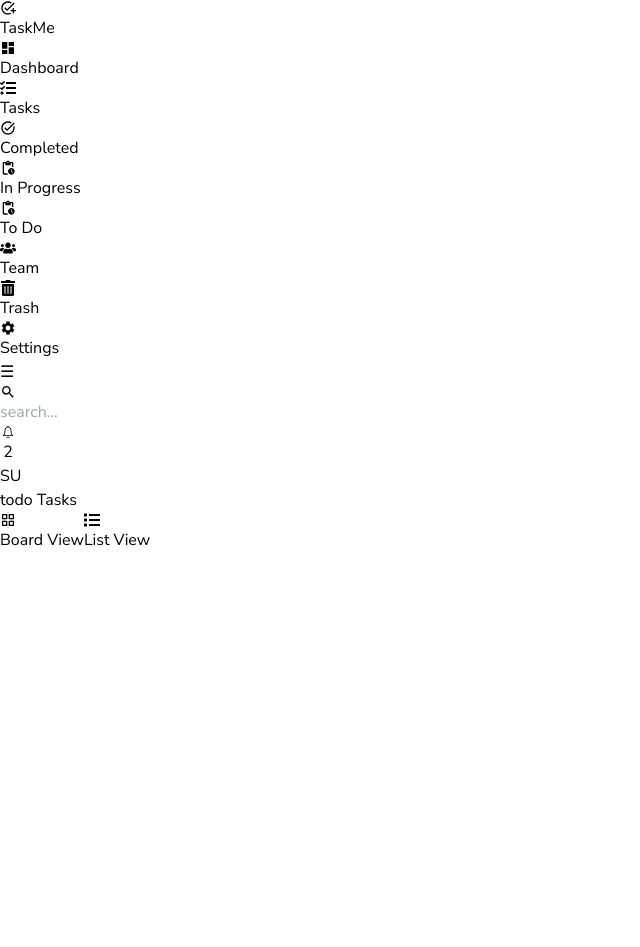
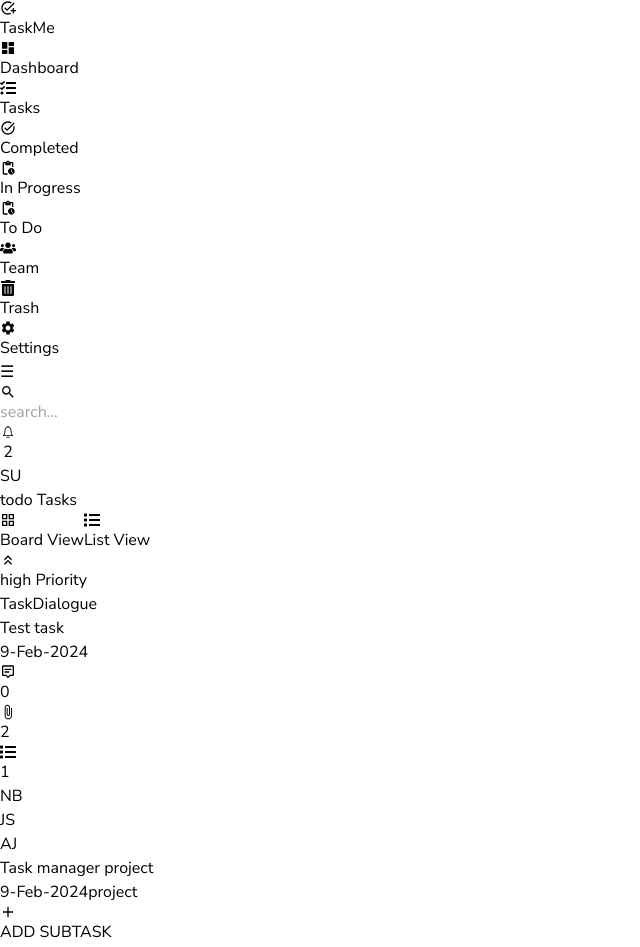
Before and after one commit to natscott1738/SMART_TASK_MANAGEMENT_SYSTEM, a React (Vite) app in the folder client/: page /todo/todo in a window 1280 px wide. Shown: the top 947 px of the page, without its empty margins (0-640 px from the left). Before the commit the page ends 800 px from the top, so only its background shows below. Built offline with nearby package versions, Linux system fonts and the light colour scheme; sample sign-in values are in the browser's storage.

Commit message:
task categories

```diff
--- a/client/src/components/BoardView.jsx
+++ b/client/src/components/BoardView.jsx
@@ -1,11 +1,15 @@
 import React from 'react'
+import TaskCard from './TaskCard'
 
 const BoardView = ({tasks}) => {
   return (
-    <div className='w-full py-4 grid-cols-1 sm:grid-cols-2 md:grid-cols-3 gap-4 2xl:gap-10'>
-
+    <div className='w-full py-4 grid grid-cols-1 sm:grid-cols-2 md:grid-cols-3 gap-4 2xl:gap-10'>
+        {
+            tasks.map((task, index) => (
+                <TaskCard task={task} key={index} />
+            ))
+        }
     </div>
-  )
-}
-
-export default BoardView
+  );
+};
+export default BoardView;
--- a/client/src/components/Tabs.jsx
+++ b/client/src/components/Tabs.jsx
@@ -1,33 +1,35 @@
-import React from 'react';
-import { Tab } from '@headlessui/react';
+import { Tab } from "@headlessui/react";
 
 function classNames(...classes) {
-    return classes.filter(Boolean).join(" ");
+  return classes.filter(Boolean).join(" ");
 }
 
-const Tabs = ({tabs, setSelected, children}) => {
+export default function Tabs({ tabs, setSelected, children }) {
   return (
     <div className='w-full px-1 sm:px-0'>
-        <Tab.Group>
-            <Tab.List className="flex space-x-6 rounded-xl p-1">
-              {
-                tabs.map((tab, index)=> (
-                    <Tab key={index + tab.title}
+      <Tab.Group>
+        <Tab.List className='flex space-x-6 rounded-xl p-1'>
+          {tabs.map((tab, index) => (
+            <Tab
+              key={tab.title}
+              onClick={() => setSelected(index)}
+              className={({ selected }) =>
+                classNames(
+                  "w-fit flex items-center outline-none gap-2 px-3 py-2.5 text-base font-medium leading-5 bg-white",
 
-                    onClick={()=> setSelected(index)}
-                    className={({selected})=> classNames("w-fit flex items-center outline-none gap-2 px-3 py-2.5 text-base font-medium leading-5 bg-white", selected ? "text-blue-700 border-b-2 border-blue-600": "text-gray-800 hover:text-blue-800")}>
-                        {tab.icon}
-                        <span> {tab.title} </span>
-                    </Tab>
-                ))
+                  selected
+                    ? "text-blue-700  border-b-2 border-blue-600"
+                    : "text-gray-800  hover:text-blue-800"
+                )
               }
-
-            </Tab.List>
-
-            <Tab.Panel className='w-full mt-2'>{children}</Tab.Panel>
-        </Tab.Group>
+            >
+              {tab.icon}
+              <span>{tab.title}</span>
+            </Tab>
+          ))}
+        </Tab.List>
+        <Tab.Panels className='w-full mt-2'>{children}</Tab.Panels>
+      </Tab.Group>
     </div>
-  )
+  );
 }
-
-export default Tabs
--- /dev/null
+++ b/client/src/components/TaskCard.jsx
@@ -0,0 +1,121 @@
+import clsx from 'clsx';
+import React, { useState } from 'react';
+import { MdAttachFile,
+         MdKeyboardArrowDown,
+         MdKeyboardArrowUp,
+         MdKeyboardDoubleArrowUp
+        } from 'react-icons/md';
+import { useSelector } from 'react-redux';
+import { BGS, formatDate, PRIORITYSTYLES, TASK_TYPE } from '../utils';
+import TaskDialogue from './task/TaskDialogue';
+import { BiMessageAltDetail } from 'react-icons/bi';
+import { FaList } from 'react-icons/fa';
+import UserInfo from './UserInfo';
+import { IoMdAdd} from 'react-icons/io';
+
+const ICONS = {
+    high: <MdKeyboardDoubleArrowUp />,
+    medium: <MdKeyboardArrowUp />,
+    low: <MdKeyboardArrowDown />,
+  };
+
+const TaskCard = ({task}) => {
+    const { user } = useSelector((state)=> state.auth);
+    const [open, setOpen] = useState(false);
+  return (
+    <>
+    <div className='w-full h-fit bg-white shadow-md p-4 rounded border border-gray-300 mb-4'>
+    <div className='w-full flex justify-between'>
+
+
+
+        <div className={clsx('flex flex-1 gap-1 items-center text-sm font-medium', PRIORITYSTYLES[task?.priority]
+        )}>
+            <span className='text-lg'>{ICONS[task?.priority]}</span>
+            <span className='uppercase'>{task?.priority} Priority</span>
+        </div>
+
+        {user?.isAdmin && <TaskDialogue task={task}/>}
+    </div>
+    <>
+    <div className='flex items-center gap-2'>
+        <div className={clsx('w-4 h-4 rounded-full', TASK_TYPE[task.stage])}
+        />
+
+    <h4 className='line-clamp-1 text-black'>{task?.title}</h4>
+    </div>
+    <span className='text-sm text-gray-600'>
+        {formatDate(new Date(task?.date))}
+    </span>
+    </>
+
+    <div className='w-full border-t border-gray-200 my-2'/>
+    <div className='flex items-center justify-between mb-2'>
+        <div className='flex items-center gap-3'>
+        <div className='flex gap-1 items-center text-sm text-gray-600'>
+            <BiMessageAltDetail />
+            <span>{task?.activities?.length}</span>
+        </div>
+
+        <div className='flex gap-1 items-center text-sm text-gray-600'>
+            <MdAttachFile />
+            <span>{task?.assets?.length}</span>
+        </div>
+
+        <div className='flex gap-1 items-center text-sm text-gray-600'>
+            <FaList />
+            <span>{task?.subTasks?.length}</span>
+        </div>
+        </div>
+
+        <div className='flex flex-row-reverse'>
+        {task?.team?.map((m, index)=> (
+            <div
+            key={index}
+            className={clsx('w-7 h-7 rounded-full text-white flex items-center justify-center text-sm -mr-1', BGS[index % BGS?.length])}
+            >
+                <UserInfo user={m} />
+            </div>
+        ))}
+        </div>
+    </div>
+
+    {/* sub tasks */}
+    {task?.subTasks?.length > 0 ? (
+    <div className='py-4 border-t border-gray-200'>
+        <h5 className='text-base line-clamp-1 text-black'>{task?.subTasks[0].title}</h5>
+
+        <div className='p-4 space-x-8'>
+            <span className='text-sm text-gray-600'>{formatDate(new Date(task?.subTasks[0]?.date))}</span>
+            <span className='bg-blue-600/10 px-3 py-1 rounded-full text-blue-700 font-medium'>
+                {task?.subTasks[0].tag}
+            </span>
+
+        </div>
+    </div>
+    ) : (
+         <>
+         <div className='py-4 border-t border-gray-200'>
+            <span className='text-gray-500'>No Sub-Task</span>
+         </div>
+         </>
+    )}
+
+    <div className='w-full pb-2'>
+        <button
+        disabled={user.isAdmin ? false : true}
+        className='w-full flex gap-4 items-center text-sm text-gray-500 font-semibold disabled:cursor-not-allowed disabled:text-gray-300'
+        >
+            <IoMdAdd className='text-lg'/>
+            <span>ADD SUBTASK</span>
+        </button>
+    </div>
+    </div>
+
+    {/* <AddSubTask open={open} setOpen={setOpen} id={task_id}/> */}
+
+    </>
+  )
+}
+
+export default TaskCard;
--- /dev/null
+++ b/client/src/components/task/Table.jsx
@@ -0,0 +1,147 @@
+import React, { useState } from 'react'
+import { MdAttachFile, MdKeyboardArrowDown,
+         MdKeyboardArrowUp,
+         MdKeyboardDoubleArrowUp
+        } from 'react-icons/md';
+import { BGS, formatDate, PRIORITYSTYLES, TASK_TYPE } from '../../utils';
+import clsx from 'clsx';
+import { BiMessageAltDetail } from 'react-icons/bi';
+import { FaList } from 'react-icons/fa';
+import UserInfo from '../UserInfo';
+import Button from '../Button';
+
+
+
+const ICONS ={
+    high: <MdKeyboardDoubleArrowUp />,
+    medium: <MdKeyboardArrowUp />,
+    low: <MdKeyboardArrowDown />,
+}
+const Table = ({ tasks }) => {
+    const [openDialogue, setOpenDialogue] = useState(false);
+    const [selected, setSelected] = useState(null);
+
+    const deleteClicks = () => {};
+
+const TableHeader = () => (
+    <thead className='w-full border-b border-gray-300'>
+      <tr className='w-full text-black text-left'>
+        <th className='py-2'>Task Title</th>
+        <th className='py-2'>Priority</th>
+        <th className='py-2 line-clamp-1'>Created At</th>
+        <th className='py-2'>Assets</th>
+        <th className='py-2'>Team</th>
+      </tr>
+    </thead>
+  );
+
+const TableRow = ({ task }) => (
+<tr className='border-b border-gray-200 text-gray-600 hover:bg-gray-300/10'>
+    <td className='py-2'>
+            <div className='flex items-center gap-2'>
+            <div
+                className={clsx("w-4 h-4 rounded-full", TASK_TYPE[task.stage])}
+            />
+            <p className='w-full line-clamp-2 text-base text-black'>
+                {task?.title}
+            </p>
+            </div>
+    </td>
+
+    <td className='py-2'>
+        <div className={"flex gap-1 items-center"}>
+          <span className={clsx("text-lg", PRIORITYSTYLES[task?.priority])}>
+            {ICONS[task?.priority]}
+          </span>
+          <span className='capitalize line-clamp-1'>
+            {task?.priority} Priority
+          </span>
+        </div>
+    </td>
+
+    <td className='py-2'>
+        <span className='text-sm text-gray-600'>
+          {formatDate(new Date(task?.date))}
+        </span>
+    </td>
+
+    <td className='py-2'>
+        <div className='flex items-center gap-3'>
+          <div className='flex gap-1 items-center text-sm text-gray-600'>
+            <BiMessageAltDetail />
+            <span>{task?.activities?.length}</span>
+          </div>
+          <div className='flex gap-1 items-center text-sm text-gray-600 dark:text-gray-400'>
+            <MdAttachFile />
+            <span>{task?.assets?.length}</span>
+          </div>
+          <div className='flex gap-1 items-center text-sm text-gray-600 dark:text-gray-400'>
+            <FaList />
+            <span>0/{task?.subTasks?.length}</span>
+          </div>
+        </div>
+    </td>
+
+    <td className='py-2'>
+        <div className='flex'>
+          {task?.team?.map((m, index) => (
+            <div
+              key={m._id}
+              className={clsx(
+                "w-7 h-7 rounded-full text-white flex items-center justify-center text-sm -mr-1",
+                BGS[index % BGS?.length]
+              )}
+            >
+              <UserInfo user={m} />
+            </div>
+          ))}
+        </div>
+      </td>
+
+      <td className='py-2 flex gap-2 md:gap-4 justify-end'>
+        <Button
+          className='text-blue-600 hover:text-blue-500 sm:px-0 text-sm md:text-base'
+          label='Edit'
+          type='button'
+        />
+
+        <Button
+          className='text-red-700 hover:text-red-500 sm:px-0 text-sm md:text-base'
+          label='Delete'
+          type='button'
+          onClick={() => deleteClicks(task._id)}
+        />
+      </td>
+
+
+
+</tr>
+
+)
+
+  return (
+    <>
+    <div className='bg-white  px-2 md:px-4 pt-4 pb-9 shadow-md rounded'>
+        <div className='overflow-x-auto'>
+          <table className='w-full '>
+            <TableHeader />
+            <tbody>
+              {tasks.map((task, index) => (
+                <TableRow key={index} task={task} />
+              ))}
+            </tbody>
+          </table>
+        </div>
+      </div>
+
+      {/* To Do */}
+      {/* <ConfirmatioDialog
+        open={openDialog}
+        setOpen={setOpenDialog}
+        onClick={deleteHandler}
+      /> */}
+    </>
+  );
+};
+
+export default Table;
--- /dev/null
+++ b/client/src/components/task/TaskDialogue.jsx
@@ -0,0 +1,9 @@
+import React from 'react'
+
+const TaskDialogue = () => {
+  return (
+    <div>TaskDialogue</div>
+  )
+}
+
+export default TaskDialogue
--- a/client/src/pages/Tasks.jsx
+++ b/client/src/pages/Tasks.jsx
@@ -8,7 +8,9 @@
 import { IoMdAdd } from 'react-icons/io';
 import Tabs from '../components/Tabs';
 import TaskTitle from '../components/TaskTitle';
-
+import BoardView from '../components/BoardView';
+import { tasks } from '../assets/data';
+import Table from '../components/task/Table';
 
 const TABS = [
   { title: "Board View", icon: <MdGridView /> },
@@ -59,7 +61,12 @@
           )}
 
           {
-            selected ===0 ? <div></div> : <div></div>
+            selected !== 1 ? <BoardView tasks={tasks}/> :
+            <div className='w-full'>
+              <Table
+              tasks={tasks}
+              />
+            </div>
           }
         </Tabs>
       </div>
```
